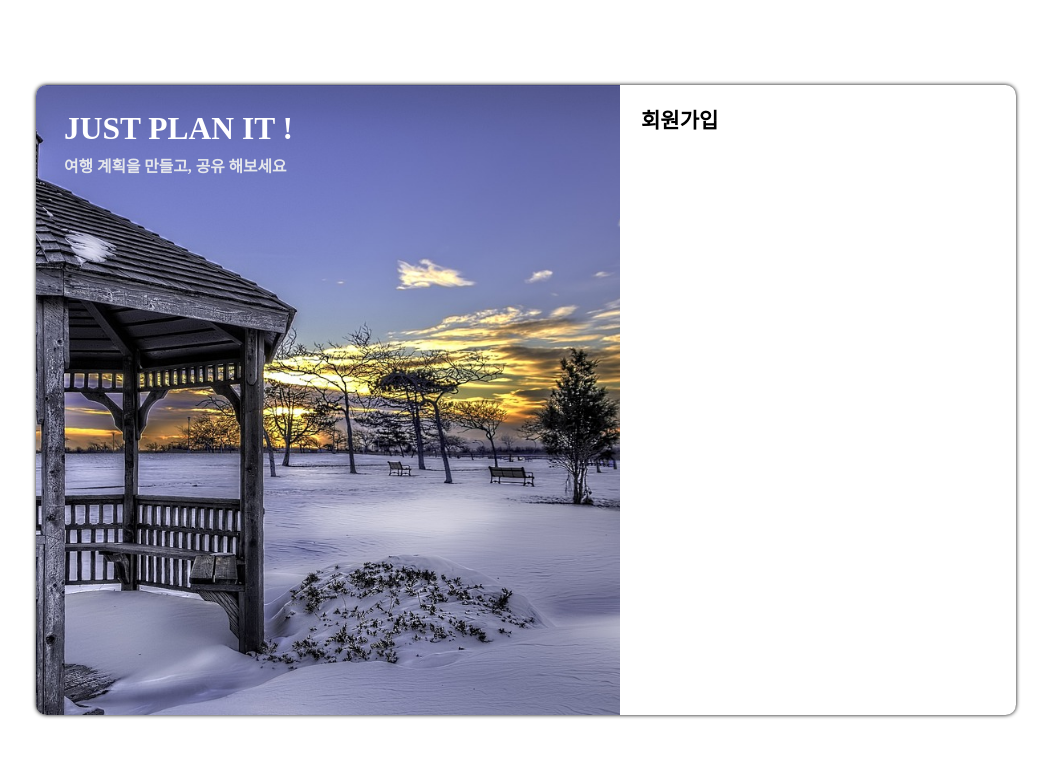
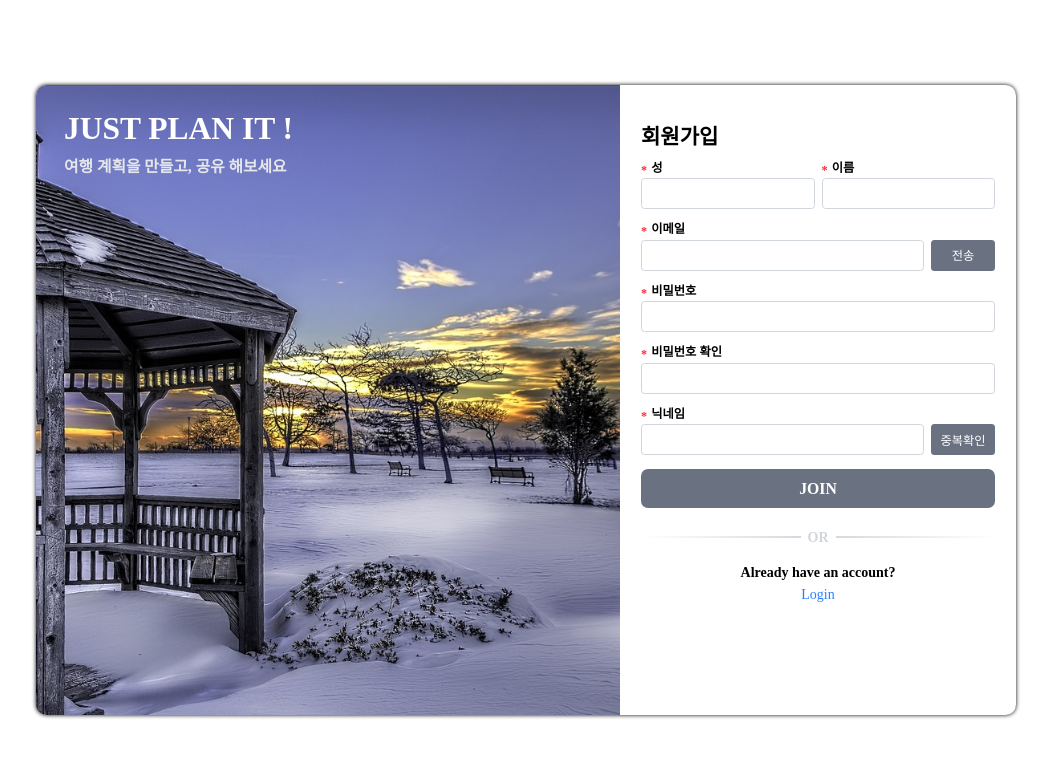
Before and after one commit to Yoonhwi/jandi_plan_frontend, a React (Vite) app: page /auth/join in a window 1280 px wide. Shown: the top 758 px of the page, without its empty margins (114-1165 px from the left). Built offline with nearby package versions, Linux system fonts and the light colour scheme; a web font is replaced by a local one; what @enzedonline/quill-blot-formatter2 would draw is missing.

Commit message:
feat: form관리를 위해 zod 및 react-hook-form 추가

```diff
--- a/src/components/index.js
+++ b/src/components/index.js
@@ -3,5 +3,6 @@ export { default as Input } from "./Input/Input.jsx";
 export { default as Tooltip } from "./Tooltip/Tooltip.jsx";
 export { default as ToastList } from "./Toast/ToastList.jsx";
 export { default as Editor } from "./Editor/Editor.jsx";
+export { default as Field } from "./Field/Field.jsx";
 export * from "./Drawer/Drawer.jsx";
 export * from "./Modal/Modal.jsx";
--- a/src/pages/Auth/Join/Join.jsx
+++ b/src/pages/Auth/Join/Join.jsx
@@ -1,10 +1,198 @@
 import styles from "./Join.module.css";
+import { useForm } from "react-hook-form";
+import { z } from "zod";
+import { zodResolver } from "@hookform/resolvers/zod";
+import { Button, Field, Input } from "@/components";
+import { useNavigate } from "react-router-dom";
+import { PageEndPoints } from "@/constants";
+
+const schema = z
+  .object({
+    firstName: z.string().nonempty({ message: "성을 입력하세요." }),
+    lastName: z.string().nonempty({ message: "이름을 입력하세요." }),
+    email: z
+      .string()
+      .email({ message: "유효한 이메일을 입력하세요." })
+      .nonempty({ message: "이메일을 입력하세요." }),
+    password: z
+      .string()
+      .min(6, { message: "6자 이상 입력하세요." })
+      .nonempty({ message: "비밀번호를 입력하세요." }),
+    passwordConfirm: z
+      .string()
+      .min(6, { message: "6자 이상 입력하세요." })
+      .nonempty({ message: "비밀번호를 입력하세요." }),
+    nickname: z
+      .string()
+      .min(2, { message: "2자 이상 입력하세요." })
+      .nonempty({ message: "닉네임을 입력하세요." }),
+  })
+  .refine((data) => data.password === data.passwordConfirm, {
+    message: "비밀번호가 일치하지 않습니다.",
+    path: ["passwordConfirm"],
+  });
 
 const JoinPage = () => {
+  const navigate = useNavigate();
+
+  const {
+    register,
+    handleSubmit,
+    formState: { errors },
+  } = useForm({
+    resolver: zodResolver(schema),
+  });
+
+  const onSubmit = (data) => {
+    console.log(data);
+  };
+
   return (
     <div className={styles.container}>
       <p className={styles.title}>회원가입</p>
-      <form className={styles.form_container}></form>
+      <form className={styles.form_container} onSubmit={handleSubmit(onSubmit)}>
+        <div className={styles.name}>
+          <Field
+            label="성"
+            error={errors.firstName}
+            isRequire
+            style={{
+              flex: 1,
+            }}
+          >
+            <Input
+              register={register}
+              name={"firstName"}
+              style={{
+                boxSizing: "border-box",
+                width: "100%",
+              }}
+              size="sm"
+            />
+          </Field>
+          <Field
+            label="이름"
+            error={errors.lastName}
+            isRequire
+            style={{
+              flex: 1,
+            }}
+          >
+            <Input
+              register={register}
+              name={"lastName"}
+              style={{
+                boxSizing: "border-box",
+                width: "100%",
+              }}
+              size="sm"
+            />
+          </Field>
+        </div>
+
+        <Field label={"이메일"} error={errors.email} isRequire>
+          <div className={styles.email}>
+            <Input
+              type="text"
+              register={register}
+              name={"email"}
+              style={{
+                boxSizing: "border-box",
+                width: "100%",
+              }}
+              size="sm"
+            />
+            <Button
+              type="button"
+              size="sm"
+              style={{ width: "5.5rem" }}
+              onClick={() => {
+                if (errors.email) {
+                  //disabled
+                  console.log("eamil error");
+                }
+              }}
+            >
+              전송
+            </Button>
+          </div>
+        </Field>
+
+        <Field label={"비밀번호"} error={errors.password} isRequire>
+          <Input
+            type="password"
+            register={register}
+            name={"password"}
+            style={{
+              boxSizing: "border-box",
+              width: "100%",
+            }}
+            size="sm"
+          />
+        </Field>
+
+        <Field label={"비밀번호 확인"} error={errors.passwordConfirm} isRequire>
+          <Input
+            type="password"
+            register={register}
+            name={"passwordConfirm"}
+            style={{
+              boxSizing: "border-box",
+              width: "100%",
+            }}
+            size="sm"
+          />
+        </Field>
+
+        <Field label={"닉네임"} error={errors.nickname} isRequire>
+          <div className={styles.nickname}>
+            <Input
+              type="text"
+              register={register}
+              name={"nickname"}
+              style={{
+                boxSizing: "border-box",
+                width: "100%",
+              }}
+              size="sm"
+            />
+            <Button
+              type="button"
+              size="sm"
+              style={{
+                width: "5.5rem",
+              }}
+            >
+              중복확인
+            </Button>
+          </div>
+        </Field>
+
+        <div className={styles.footer}>
+          <Button
+            style={{
+              width: "100%",
+            }}
+            size="lg"
+          >
+            JOIN
+          </Button>
+          <div className={styles.divider} />
+          <div className={styles.login_link_box}>
+            <div>Already have an account?</div>
+            <Button
+              type="button"
+              style={{
+                color: "var(--color-blue-500)",
+              }}
+              variant="none"
+              onClick={() => navigate(PageEndPoints.LOGIN)}
+            >
+              Login
+            </Button>
+          </div>
+        </div>
+      </form>
     </div>
   );
 };
--- a/src/pages/Auth/Join/Join.module.css
+++ b/src/pages/Auth/Join/Join.module.css
@@ -4,18 +4,69 @@
   flex: 1;
   display: flex;
   flex-direction: column;
-  gap: 2rem;
+  gap: 1rem;
 
-  padding: 1.5rem;
+  padding: 3rem 1.5rem;
 }
 
 .title {
   font-size: var(--text-2xl);
-  line-height: 2.2rem;
 }
 
 .form_container {
   display: flex;
   flex-direction: column;
   gap: 1rem;
+
+  flex: 1;
 }
+
+.name {
+  display: flex;
+  gap: 0.5rem;
+}
+
+.email {
+  display: flex;
+  gap: 0.5rem;
+}
+
+.nickname {
+  display: flex;
+  gap: 0.5rem;
+}
+
+.divider {
+  width: 100%;
+  border: 0;
+  height: 2px;
+  background-image: linear-gradient(
+    to right,
+    transparent,
+    var(--color-gray-300),
+    transparent
+  );
+  text-align: center;
+}
+
+.divider::after {
+  content: "OR";
+  padding: 0 0.5rem;
+  position: relative;
+  top: -0.4rem;
+  background-color: var(--color-bg-primary);
+  color: var(--color-gray-300);
+  font-weight: var(--font-weight-semibold);
+}
+
+.footer {
+  display: flex;
+  flex-direction: column;
+  gap: 2rem;
+}
+
+.login_link_box {
+  display: flex;
+  flex-direction: column;
+  align-items: center;
+}
```
Also changed, not shown: package.json (+5 -2 lines), 1 other file (tests, documents, lock files or other folders).
